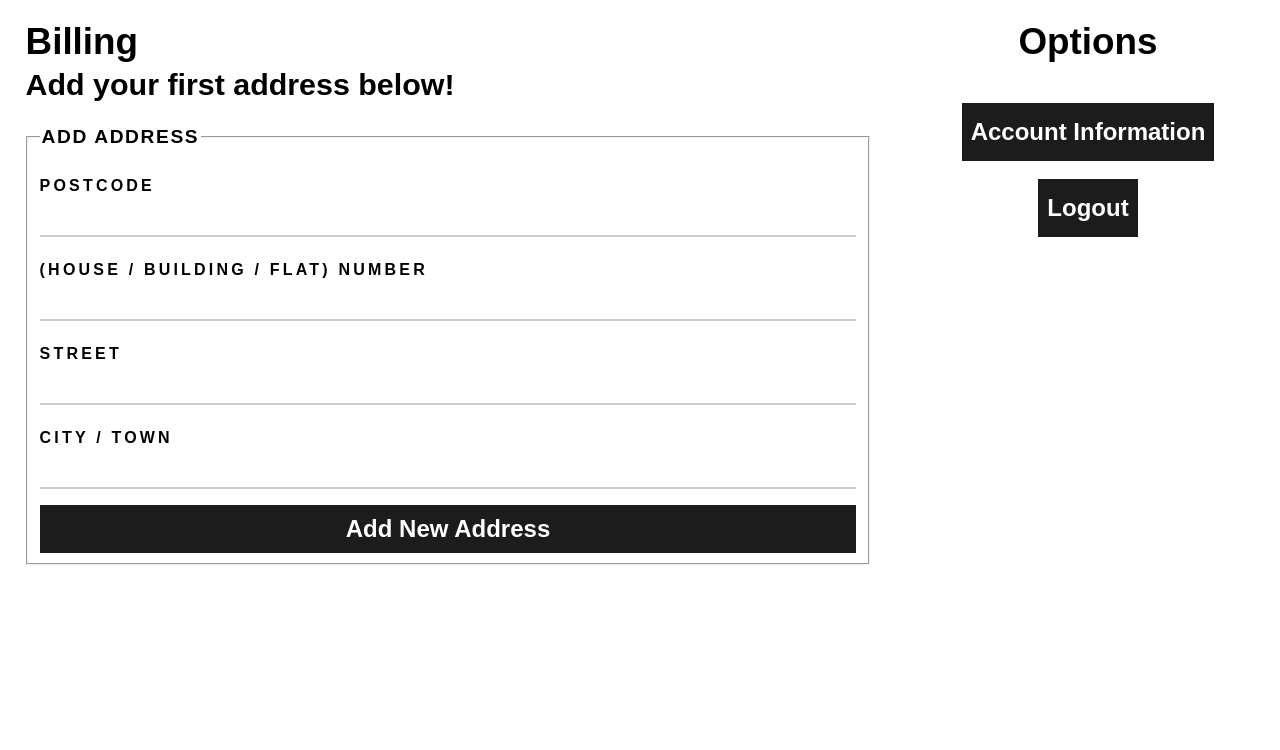
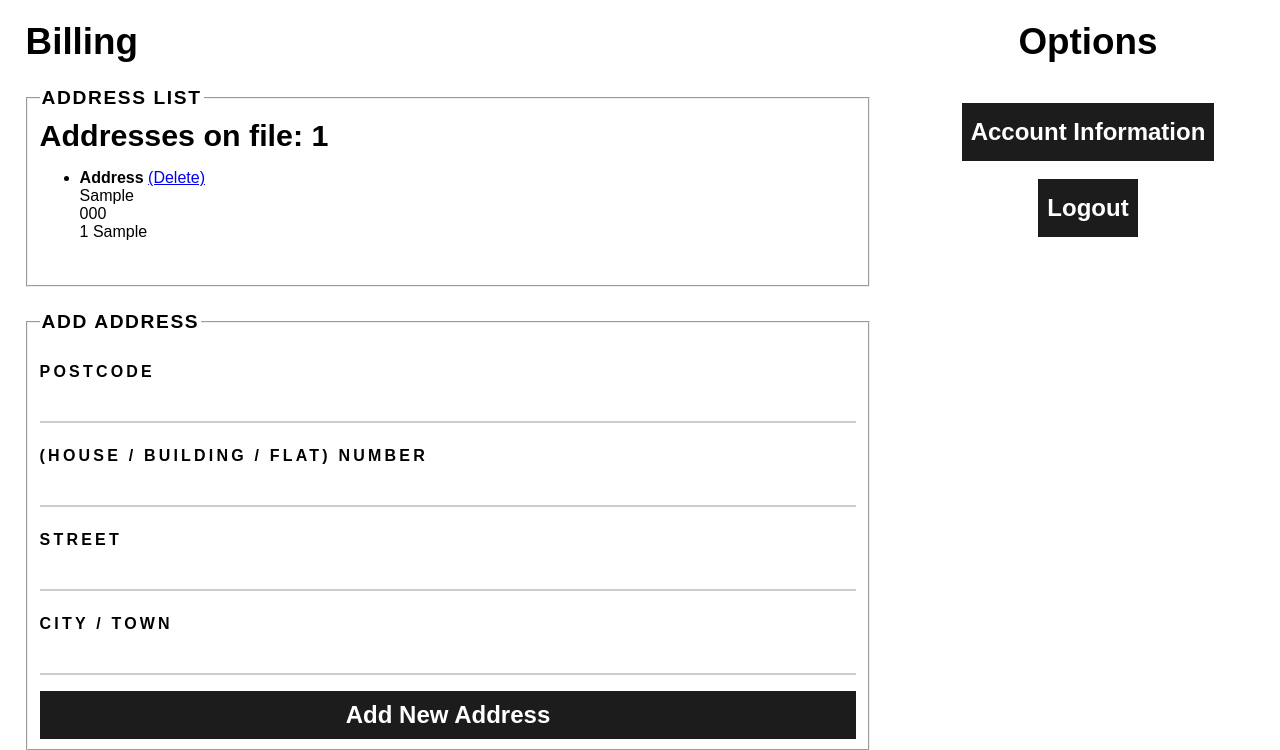
Before and after one commit to underrobyn/cm1102-webstore, a Flask app: page /billing in a window 1280 px wide. Shown: the part 49-799 px from the top of the page. Before the commit the page ends 614 px from the top, so only its background shows below. Run offline with Flask 2, Linux system fonts and the light colour scheme; a user stored in the database is signed in; tables that the repository leaves empty hold one stand-in row (values such as "Sample post").

Commit message:
Updated address list Work on removing addresses Addresses for that user only now shown Added 403 error User basket now created when account created

```diff
--- a/store/routes.py
+++ b/store/routes.py
@@ -4,7 +4,7 @@ from sqlalchemy import create_engine
 
 from store import app, db, login_manager
 import flask_sqlalchemy
-from store.models import User, Products, Address
+from store.models import User, Products, Address, Basket
 from store.forms import CreateUserForm, LoginUserForm, UpdateEmailForm, UpdatePasswordForm, AddAddressForm
 
 
@@ -82,6 +82,13 @@ def create():
         )
 
         db.session.add(new_user)
+        db.session.flush()
+
+        new_basket = Basket(
+            user_id=new_user.id
+        )
+
+        db.session.add(new_basket)
         db.session.commit()
 
         flash('Account has been created. You can now login.')
@@ -109,7 +116,13 @@ def account():
 @app.route('/billing', methods=['GET', 'POST'])
 @login_required
 def billing():
-    addresses = Address.query.all()
+    if request.args.get('remove'):
+        remove_id = request.args.get('remove')
+        address_data = Address.query.filter_by(id=remove_id).first()
+        if not address_data:
+            return forbidden("You attempted to remove an address that does not exist")
+
+    addresses = Address.query.filter_by(user_id=current_user.id).all()
     address_form = AddAddressForm(prefix="addaddr")
 
     if address_form.validate_on_submit():
@@ -141,6 +154,11 @@ def logout():
 
 
 # Error routes
+@app.errorhandler(403)
+def forbidden(msg):
+    return make_response(render_template('error_403.html', msg=msg, title='403 Forbidden'), 403)
+
+
 @app.errorhandler(404)
 def not_found(msg):
     return make_response(render_template('error_404.html', msg=msg, title='404 Not Found'), 404)
--- a/store/templates/billing.html
+++ b/store/templates/billing.html
@@ -5,18 +5,21 @@
 {% block content %}
 	<section class="main padding">
 		<h1>Billing</h1>
-		{% if address|length > 0 %}
+		{% if address_list|length > 0 %}
 			<fieldset>
 				<legend>Address List</legend>
-				<h3>Addresses on file: {{ address|length }}</h3>
-				{% for address in address_list %}
-					<ul>
-						<li>"{{ address.city }}"</li>
-						<li>"{{ address.postcode }}"</li>
-						<li>{{ address.street }} {{ address.houseid }}</li>
-						<li><a href="{{ url_for('billing', remove=address.id) }}">Delete Address</a></li>
-					</ul>
-				{% endfor %}
+				<h3>Addresses on file: {{ address_list|length }}</h3>
+				<ul>
+					{% for address in address_list %}
+						<li>
+							<strong>Address</strong> <a href="{{ url_for('billing', remove=address.id) }}">(Delete)</a><br />
+							{{ address.city }}<br />
+							{{ address.postcode }}<br />
+							{{ address.houseid }} {{ address.street }}<br />
+							<br />
+						</li>
+					{% endfor %}
+				</ul>
 			</fieldset>
 		{% else %}
 			<h3>Add your first address below!</h3>
```
Also changed, not shown: store/templates/error_403.html (added, +10 -0 lines).
